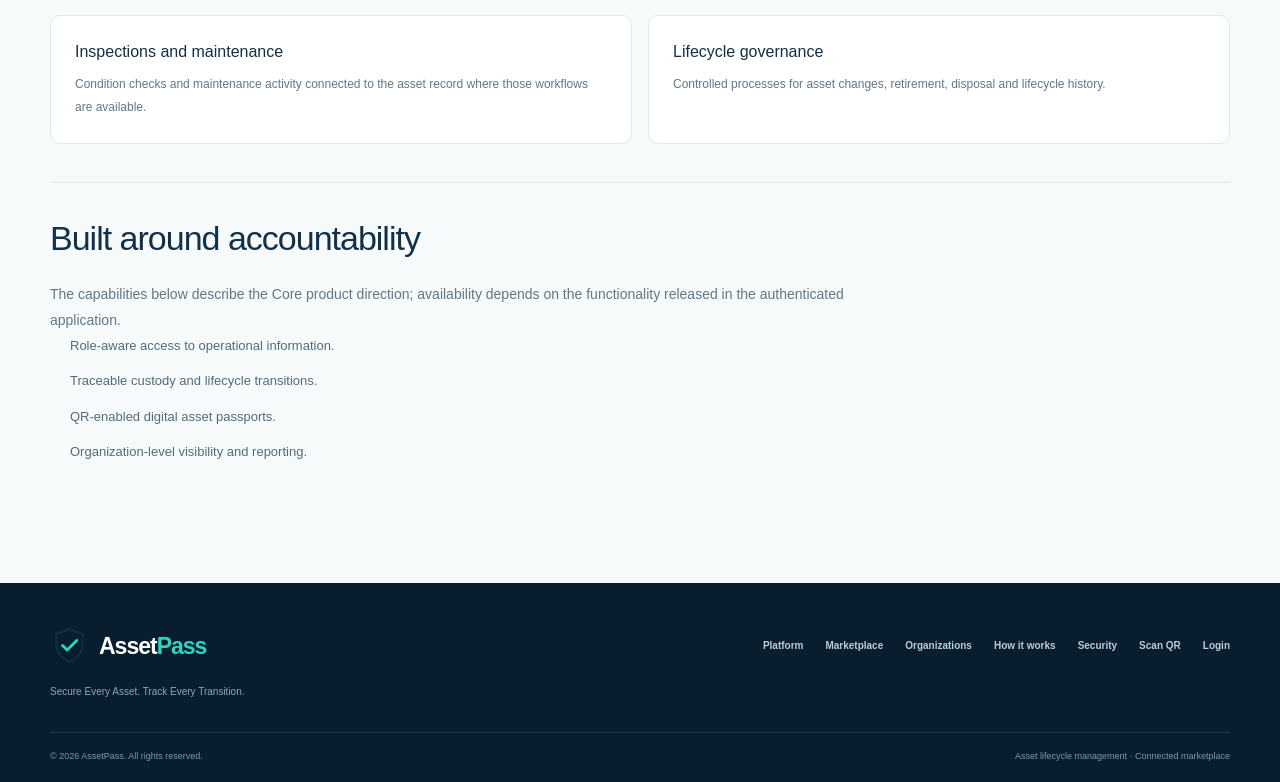
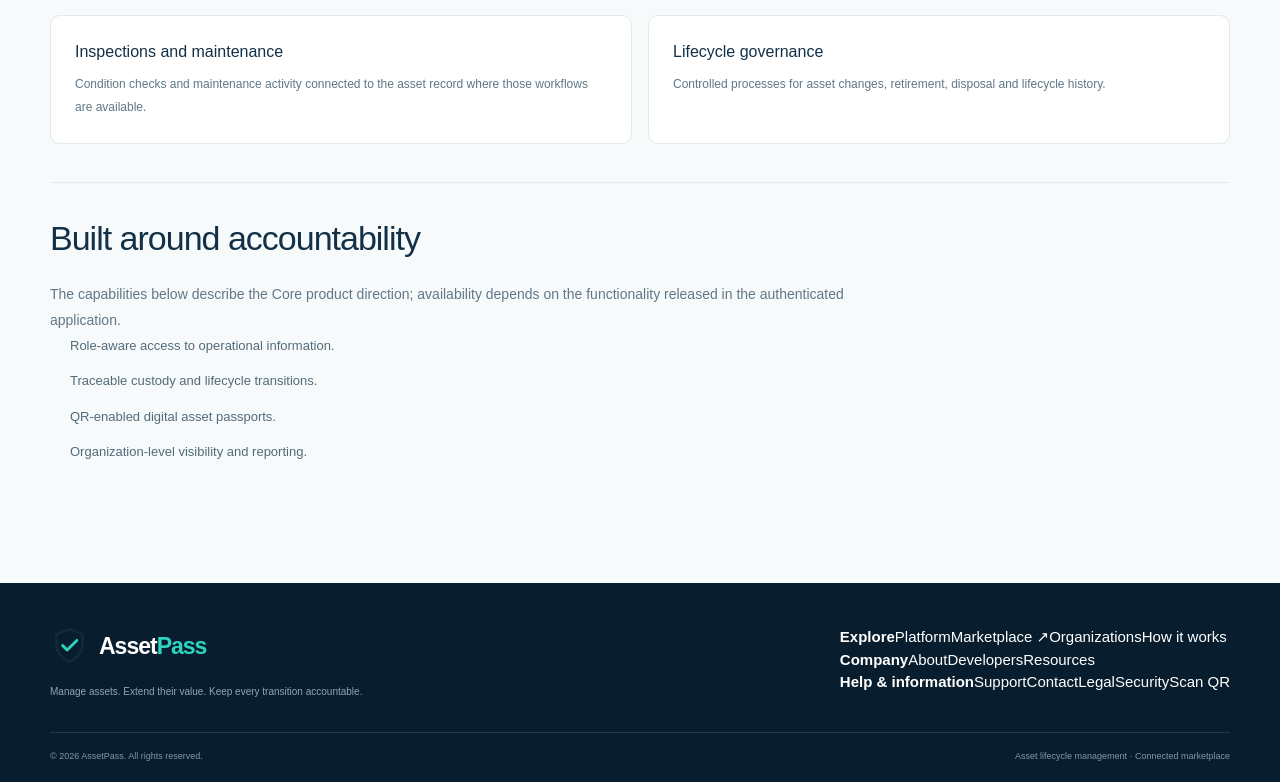
Before and after one commit to hlestakovjames/assetpass-frontend, a Next.js app: page /platform in a window 1280 px wide. Shown: the part 924-1706 px from the top of the page. Built offline with nearby package versions, Linux system fonts and the light colour scheme.

Commit message:
feat(public-site): add complete public footer navigation

```diff
--- a/src/app/components/public-page.tsx
+++ b/src/app/components/public-page.tsx
@@ -1,6 +1,8 @@
 import Link from "next/link";
 import type { ReactNode } from "react";
 import { PublicNavigation } from "./public-navigation";
+
+const MARKETPLACE_URL = "https://assetpass-app.vercel.app/marketplace";
 
 function Mark() {
   return <span className="home-brand-mark" aria-hidden="true"><svg viewBox="0 0 48 48" fill="none"><path d="M24 3.8 40 10v12.5c0 10.1-6.5 17.3-16 21.7C14.5 39.8 8 32.6 8 22.5V10L24 3.8Z" stroke="currentColor" strokeWidth="3" strokeLinejoin="round"/><path d="m15.5 24 5.6 5.6L33 17.7" stroke="#2DD4BF" strokeWidth="3.5" strokeLinecap="round" strokeLinejoin="round"/></svg></span>;
@@ -14,7 +16,17 @@ export function PublicPage({ eyebrow, title, description, children, primaryHref,
     </div></header>
     <section className="inner-hero"><div className="home-container"><small>{eyebrow}</small><h1>{title}</h1><p>{description}</p><div className="inner-hero-actions"><Link href={primaryHref ?? "https://assetpass-app.vercel.app/register"} className="home-primary-button">{primaryLabel ?? "Get started"} <span aria-hidden="true">→</span></Link><Link href={secondaryHref ?? "/scan"} className="home-secondary-button">{secondaryLabel ?? "Scan an asset"}</Link></div></div></section>
     <div className="inner-content"><div className="home-container">{children}</div></div>
-    <footer className="home-footer"><div className="home-container"><div className="home-footer-main"><div><Link href="/" className="home-brand home-footer-brand"><Mark/><span>Asset<span>Pass</span></span></Link><p>Secure Every Asset. Track Every Transition.</p></div><div className="home-footer-links">{[["/platform","Platform"],["/marketplace","Marketplace"],["/organizations","Organizations"],["/how-it-works","How it works"],["/security","Security"]].map(([href,label]) => <Link href={href} key={href}>{label}</Link>)}<Link href="/scan">Scan QR</Link><a href="https://assetpass-app.vercel.app">Login</a></div></div><div className="home-footer-bottom"><span>© 2026 AssetPass. All rights reserved.</span><span>Asset lifecycle management · Connected marketplace</span></div></div></footer>
+    <footer className="home-footer"><div className="home-container">
+      <div className="home-footer-main">
+        <div><Link href="/" className="home-brand home-footer-brand"><Mark/><span>Asset<span>Pass</span></span></Link><p>Manage assets. Extend their value. Keep every transition accountable.</p></div>
+        <div className="home-footer-groups">
+          <div className="home-footer-group"><strong>Explore</strong><Link href="/platform">Platform</Link><a href={MARKETPLACE_URL}>Marketplace ↗</a><Link href="/organizations">Organizations</Link><Link href="/how-it-works">How it works</Link></div>
+          <div className="home-footer-group"><strong>Company</strong><Link href="/about">About</Link><Link href="/developers">Developers</Link><Link href="/resources">Resources</Link></div>
+          <div className="home-footer-group"><strong>Help & information</strong><Link href="/support">Support</Link><Link href="/contact">Contact</Link><Link href="/legal">Legal</Link><Link href="/security">Security</Link><Link href="/scan">Scan QR</Link></div>
+        </div>
+      </div>
+      <div className="home-footer-bottom"><span>© 2026 AssetPass. All rights reserved.</span><span>Asset lifecycle management · Connected marketplace</span></div>
+    </div></footer>
   </main>;
 }
 
```
